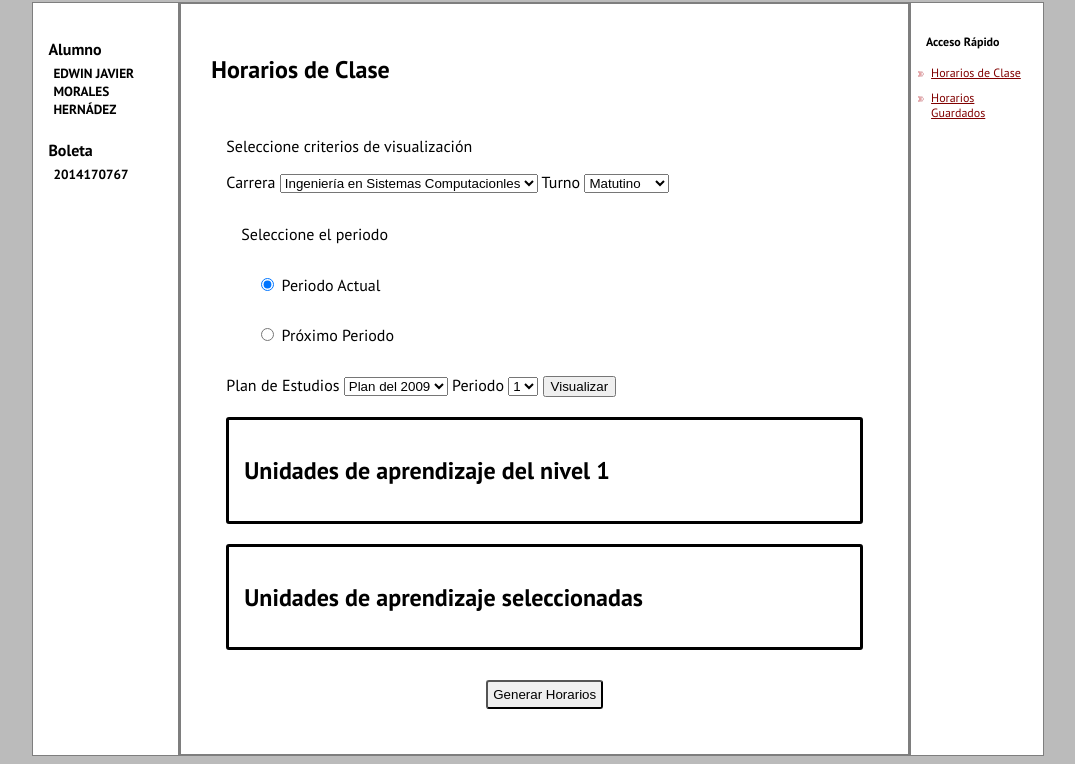
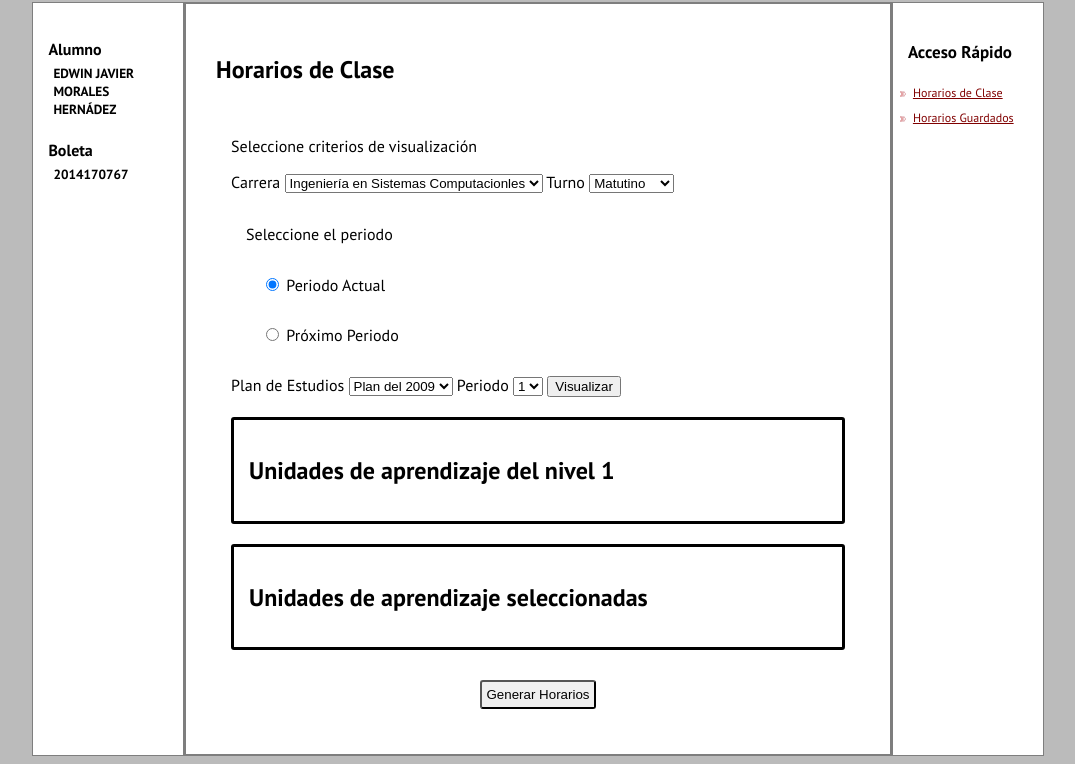
Before and after one commit to EdwinMHZ/generador-horarios, a PHP site: page / in a window 1280 px wide. Shown: the part 108-872 px from the top of the page, without its empty margins (102-1177 px from the left). Run offline with PHP 8.4, Linux system fonts and the light colour scheme; data that the repository does not hold is empty.

Commit message:
Se modifcaron estilos en la sección de Acceso Rápido

```diff
--- a/estilos.css
+++ b/estilos.css
@@ -145,8 +145,14 @@ body{
     padding: 15px;
     font-size: 12px;
     text-align: justify;
+    width: 15%;
 
 }
+
+.acceso-rapido h4{
+    font-size: 17px;
+}
+
 .acceso-rapido a{
     color: maroon;
     margin-bottom: 15px;
@@ -166,7 +172,7 @@ body{
 .centro{
 
     background-color: white;
-    width: 75%;
+    width: 70%;
     overflow: scroll;
     border: 2px solid #7e7e7e;
     padding: 30px;
```
